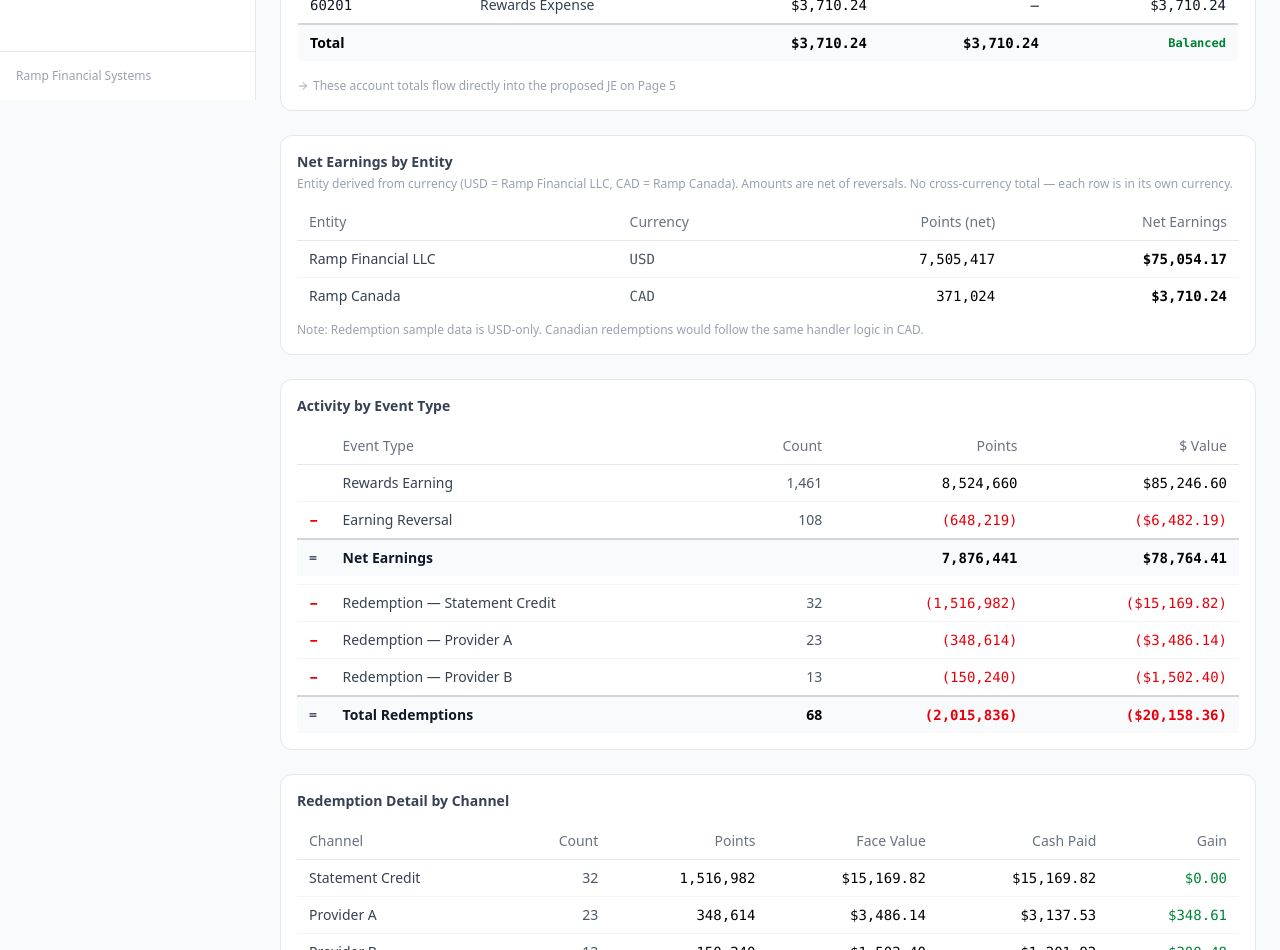
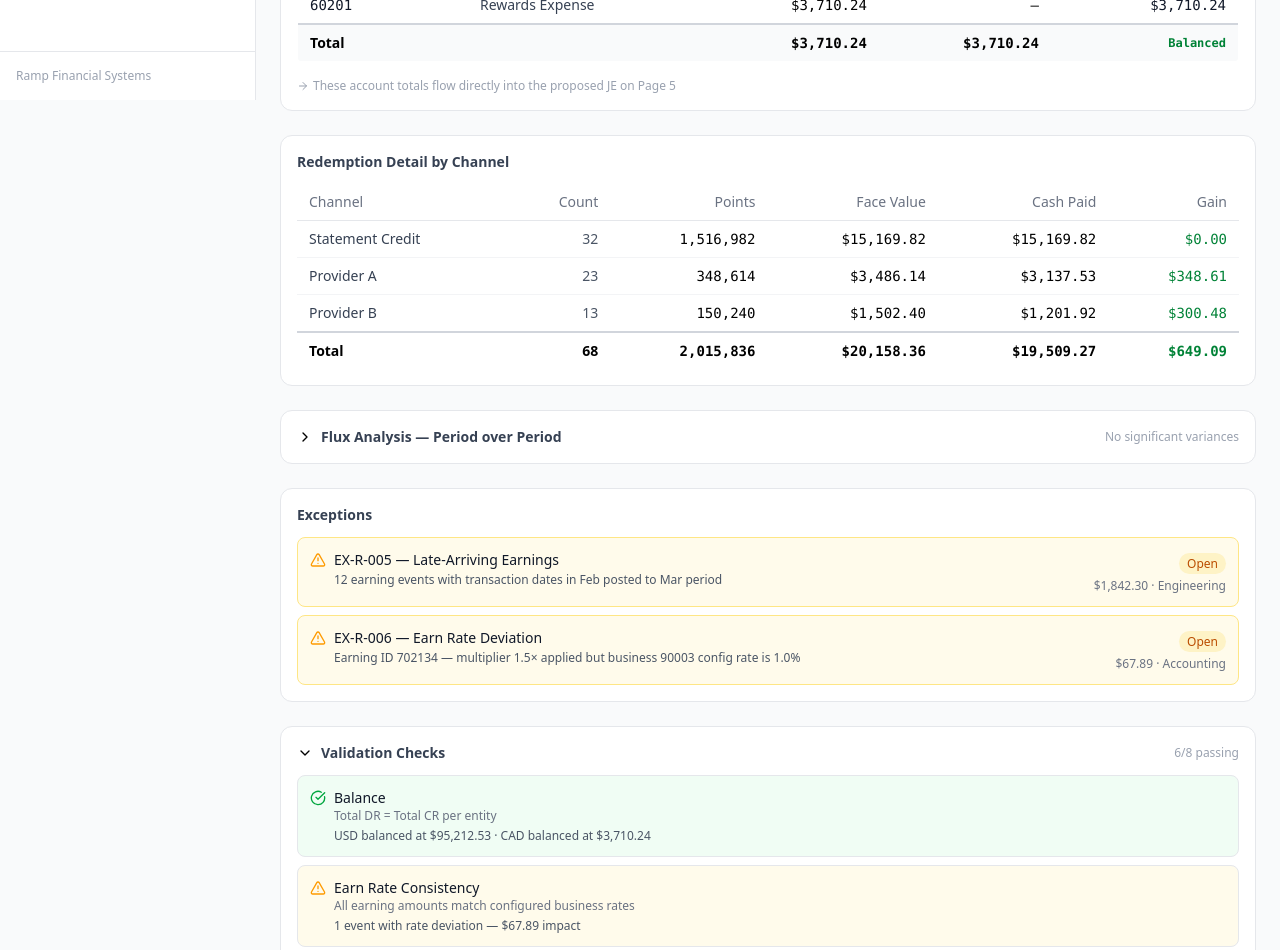
Before and after one commit to jkirihara1/ramp-case-study, a React (Vite) app in the folder part2/: page /activity in a window 1280 px wide. Shown: the part 700-1650 px from the top of the page. Built offline with nearby package versions, Linux system fonts and the light colour scheme.

Commit message:
Remove Net Earnings by Entity and Activity by Event Type sections from Subledger Review

```diff
--- a/part2/src/pages/RewardsActivity.jsx
+++ b/part2/src/pages/RewardsActivity.jsx
@@ -30,20 +30,6 @@
   return { usd, cad };
 }
 
-// ── Build activity summary by event type ─────────────────────────────────────
-function buildEventTypeSummary(m) {
-  const sc = m.redemptions.byChannel.STATEMENT_CREDIT;
-  const pa = m.redemptions.byChannel.PROVIDER_A;
-  const pb = m.redemptions.byChannel.PROVIDER_B;
-
-  return [
-    { type: "Rewards Earning", count: m.earnings.transactionCount, points: m.earnings.totalPoints, dollars: m.earnings.totalDollars, direction: "Earned" },
-    { type: "Earning Reversal", count: m.earnings.reversalCount, points: Math.abs(m.earnings.reversalPoints), dollars: Math.abs(m.earnings.reversalDollars), direction: "Reversed" },
-    { type: "Redemption — Statement Credit", count: sc.count, points: sc.points, dollars: sc.faceValue, direction: "Redeemed" },
-    { type: "Redemption — Provider A", count: pa.count, points: pa.points, dollars: pa.faceValue, direction: "Redeemed" },
-    { type: "Redemption — Provider B", count: pb.count, points: pb.points, dollars: pb.faceValue, direction: "Redeemed" },
-  ];
-}
 
 // ── Flux analysis (period-over-period by account) ────────────────────────────
 function computeFlux(selectedPeriod) {
@@ -103,7 +89,6 @@
   if (!m) return <div className="text-gray-500 p-8">No data for this period.</div>;
 
   const { usd: usdSummary, cad: cadSummary } = buildAccountSummary(m);
-  const eventSummary = buildEventTypeSummary(m);
   const fluxData = computeFlux(selectedPeriod);
 
   const usdDR = usdSummary.reduce((s, r) => s + r.debit, 0);
@@ -298,101 +283,6 @@
         </p>
       </div>
 
-      {/* ── Entity / Currency breakdown ─────────────────────────────────────── */}
-      <div className="bg-white rounded-xl border border-gray-200 p-4">
-        <h3 className="text-sm font-semibold text-gray-700 mb-1">Net Earnings by Entity</h3>
-        <p className="text-xs text-gray-400 mb-3">Entity derived from currency (USD = Ramp Financial LLC, CAD = Ramp Canada). Amounts are net of reversals. No cross-currency total — each row is in its own currency.</p>
-        <table className="w-full text-sm">
-          <thead>
-            <tr className="text-left text-gray-500 border-b border-gray-200">
-              <th className="px-3 py-2 font-medium">Entity</th>
-              <th className="px-3 py-2 font-medium">Currency</th>
-              <th className="px-3 py-2 font-medium text-right">Points (net)</th>
-              <th className="px-3 py-2 font-medium text-right">Net Earnings</th>
-            </tr>
-          </thead>
-          <tbody>
-            {Object.entries(m.earnings.byCurrency).map(([ccy, data]) => (
-              <tr key={ccy} className="border-t border-gray-100 hover:bg-gray-50">
-                <td className="px-3 py-2 text-gray-700">{ccy === "USD" ? "Ramp Financial LLC" : "Ramp Canada"}</td>
-                <td className="px-3 py-2 font-mono text-gray-600">{ccy}</td>
-                <td className="px-3 py-2 text-right font-mono">{fmtPts(data.points)}</td>
-                <td className="px-3 py-2 text-right font-mono font-semibold">{fmt(data.dollars)}</td>
-              </tr>
-            ))}
-          </tbody>
-        </table>
-        <p className="text-xs text-gray-400 mt-2">
-          Note: Redemption sample data is USD-only. Canadian redemptions would follow the same handler logic in CAD.
-        </p>
-      </div>
-
-      {/* ── Activity summary by event type ────────────────────────────────────── */}
-      <div className="bg-white rounded-xl border border-gray-200 p-4">
-        <h3 className="text-sm font-semibold text-gray-700 mb-3">Activity by Event Type</h3>
-        <table className="w-full text-sm">
-          <thead>
-            <tr className="text-left text-gray-500 border-b border-gray-200">
-              <th className="px-3 py-2 font-medium w-8"></th>
-              <th className="px-3 py-2 font-medium">Event Type</th>
-              <th className="px-3 py-2 font-medium text-right">Count</th>
-              <th className="px-3 py-2 font-medium text-right">Points</th>
-              <th className="px-3 py-2 font-medium text-right">$ Value</th>
-            </tr>
-          </thead>
-          <tbody>
-            {/* Earnings */}
-            <tr className="border-t border-gray-100 hover:bg-gray-50">
-              <td className="px-3 py-2"></td>
-              <td className="px-3 py-2 text-gray-700">Rewards Earning</td>
-              <td className="px-3 py-2 text-right text-gray-600">{m.earnings.transactionCount.toLocaleString()}</td>
-              <td className="px-3 py-2 text-right font-mono">{fmtPts(m.earnings.totalPoints)}</td>
-              <td className="px-3 py-2 text-right font-mono">{fmt(m.earnings.totalDollars)}</td>
-            </tr>
-            {/* Reversals */}
-            <tr className="border-t border-gray-100 hover:bg-gray-50">
-              <td className="px-3 py-2 text-red-600 font-bold">−</td>
-              <td className="px-3 py-2 text-gray-700">Earning Reversal</td>
-              <td className="px-3 py-2 text-right text-gray-600">{m.earnings.reversalCount.toLocaleString()}</td>
-              <td className="px-3 py-2 text-right font-mono text-red-600">({fmtPts(Math.abs(m.earnings.reversalPoints))})</td>
-              <td className="px-3 py-2 text-right font-mono text-red-600">({fmt(Math.abs(m.earnings.reversalDollars))})</td>
-            </tr>
-            {/* Net Earnings subtotal */}
-            <tr className="border-t-2 border-gray-300 bg-gray-50 font-semibold">
-              <td className="px-3 py-2 text-gray-600">=</td>
-              <td className="px-3 py-2 text-gray-900">Net Earnings</td>
-              <td className="px-3 py-2"></td>
-              <td className="px-3 py-2 text-right font-mono">{fmtPts(m.earnings.netPoints)}</td>
-              <td className="px-3 py-2 text-right font-mono">{fmt(m.earnings.netDollars)}</td>
-            </tr>
-            {/* Spacer */}
-            <tr><td colSpan={5} className="py-1"></td></tr>
-            {/* Redemptions */}
-            {[
-              { label: "Redemption — Statement Credit", data: m.redemptions.byChannel.STATEMENT_CREDIT },
-              { label: "Redemption — Provider A", data: m.redemptions.byChannel.PROVIDER_A },
-              { label: "Redemption — Provider B", data: m.redemptions.byChannel.PROVIDER_B },
-            ].map(({ label, data }) => (
-              <tr key={label} className="border-t border-gray-100 hover:bg-gray-50">
-                <td className="px-3 py-2 text-red-600 font-bold">−</td>
-                <td className="px-3 py-2 text-gray-700">{label}</td>
-                <td className="px-3 py-2 text-right text-gray-600">{data.count.toLocaleString()}</td>
-                <td className="px-3 py-2 text-right font-mono text-red-600">({fmtPts(data.points)})</td>
-                <td className="px-3 py-2 text-right font-mono text-red-600">({fmt(data.faceValue)})</td>
-              </tr>
-            ))}
-            {/* Total Redemptions */}
-            <tr className="border-t-2 border-gray-300 bg-gray-50 font-semibold">
-              <td className="px-3 py-2 text-gray-600">=</td>
-              <td className="px-3 py-2 text-gray-900">Total Redemptions</td>
-              <td className="px-3 py-2 text-right">{m.redemptions.totalCount}</td>
-              <td className="px-3 py-2 text-right font-mono text-red-600">({fmtPts(m.redemptions.totalPoints)})</td>
-              <td className="px-3 py-2 text-right font-mono text-red-600">({fmt(m.redemptions.totalFaceValue)})</td>
-            </tr>
-          </tbody>
-        </table>
-      </div>
-
       {/* ── Redemption detail by channel ──────────────────────────────────────── */}
       <div className="bg-white rounded-xl border border-gray-200 p-4">
         <h3 className="text-sm font-semibold text-gray-700 mb-3">Redemption Detail by Channel</h3>
```
